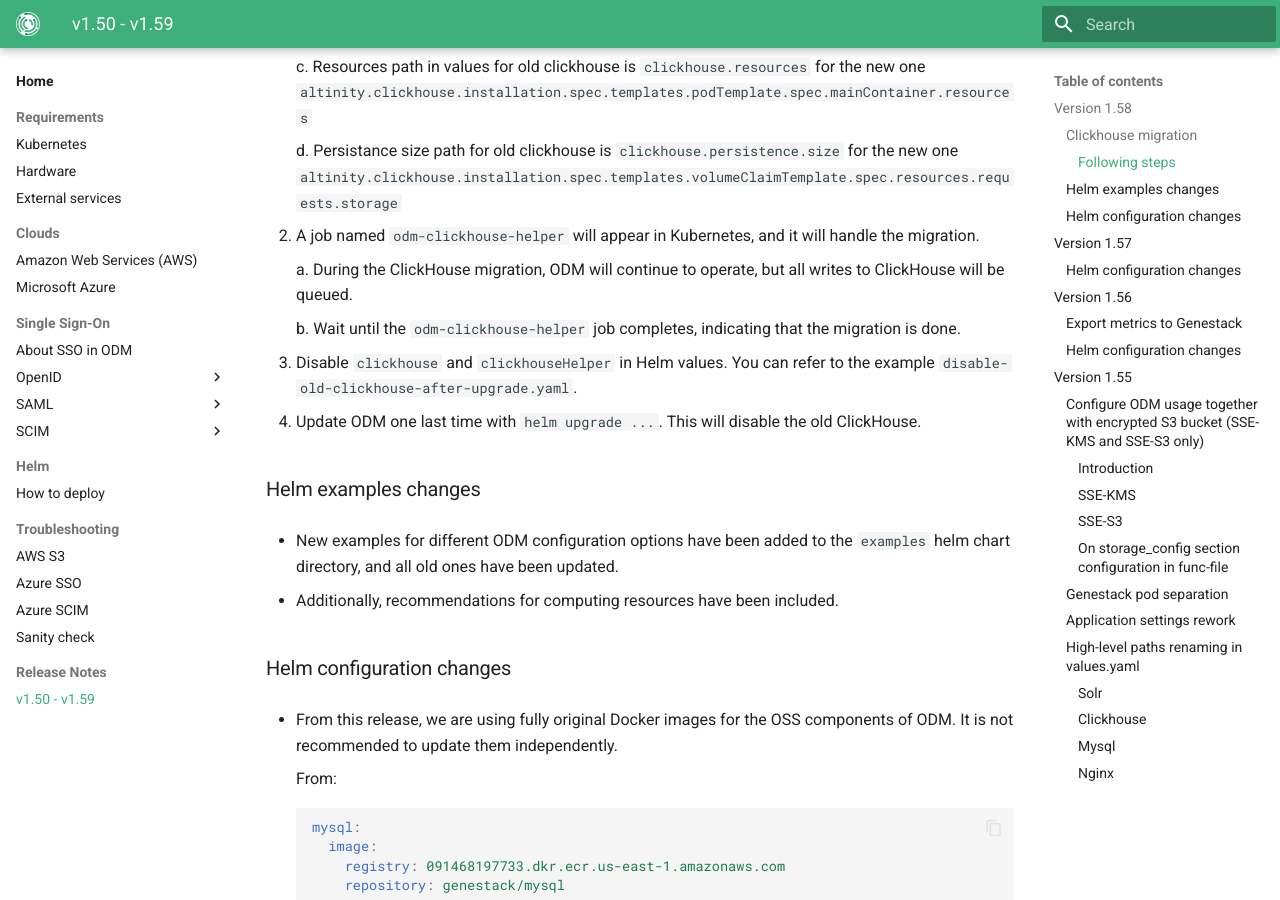
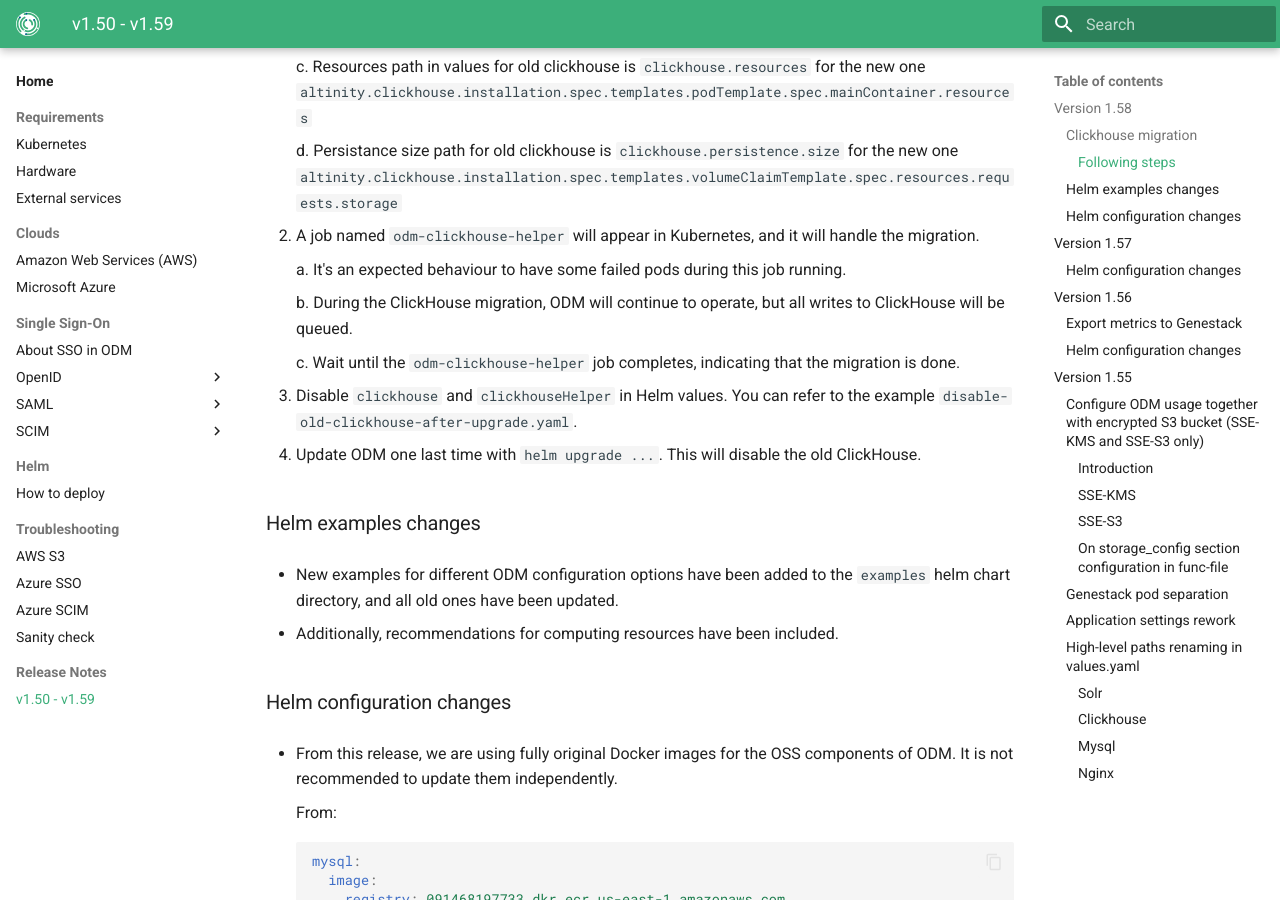
Before and after one commit to genestack/admin-docs, an MkDocs documentation site: the page built from docs/home/release-notes/v1.50-v1.59.md, in a window 1280 px wide and 900 px high, scrolled down 1112 px. Built offline with MkDocs 1.6.1 and Material for MkDocs 9.7.7, drawn with Linux system fonts in a browser that asks for light colours; the version menu is left out.

Commit message:
[ODM-11788] Update doc again

```diff
--- a/docs/home/release-notes/v1.50-v1.59.md
+++ b/docs/home/release-notes/v1.50-v1.59.md
@@ -38,9 +38,11 @@
 
   2. A job named `odm-clickhouse-helper` will appear in Kubernetes, and it will handle the migration.
 
-     a. During the ClickHouse migration, ODM will continue to operate, but all writes to ClickHouse will be queued.
+     a. It's an expected behaviour to have some failed pods during this job running.
 
-     b. Wait until the `odm-clickhouse-helper` job completes, indicating that the migration is done.
+     b. During the ClickHouse migration, ODM will continue to operate, but all writes to ClickHouse will be queued.
+
+     c. Wait until the `odm-clickhouse-helper` job completes, indicating that the migration is done.
 
   3. Disable `clickhouse` and `clickhouseHelper` in Helm values. You can refer to the example `disable-old-clickhouse-after-upgrade.yaml`.
 
```
